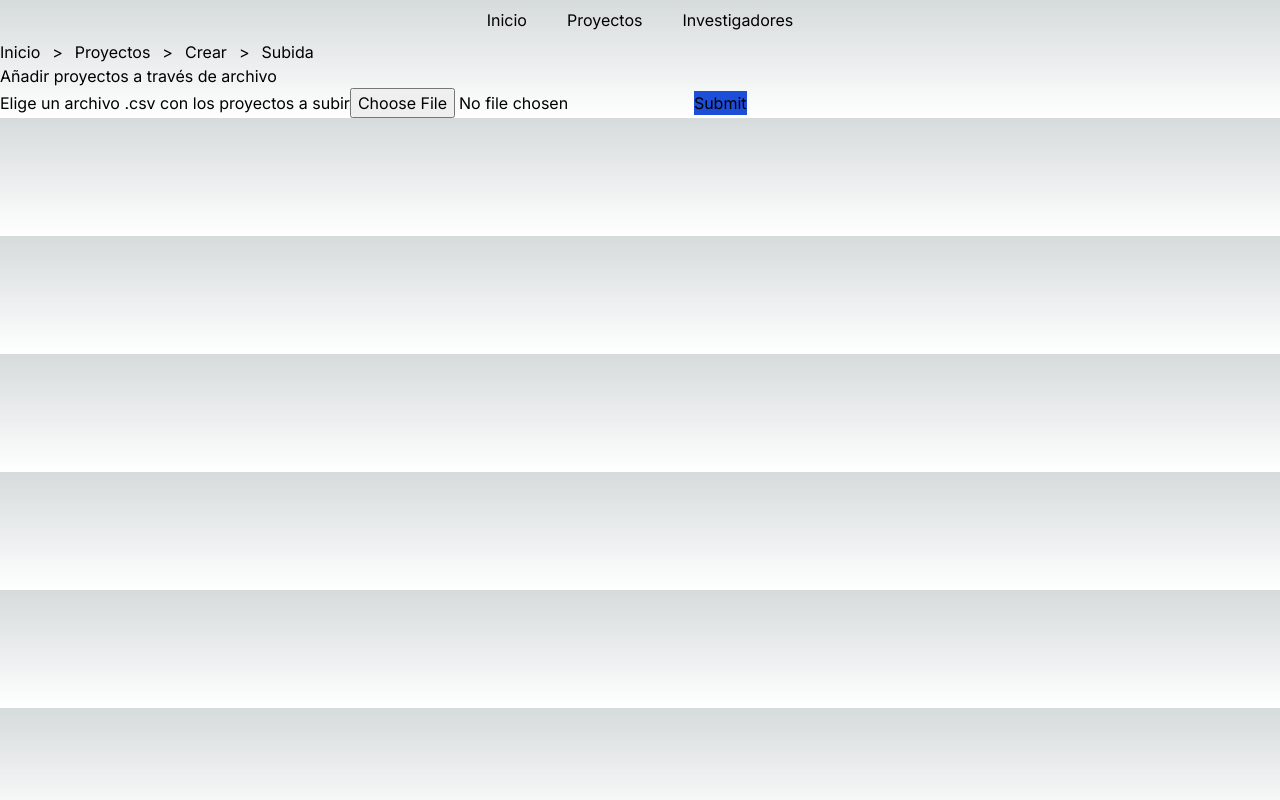
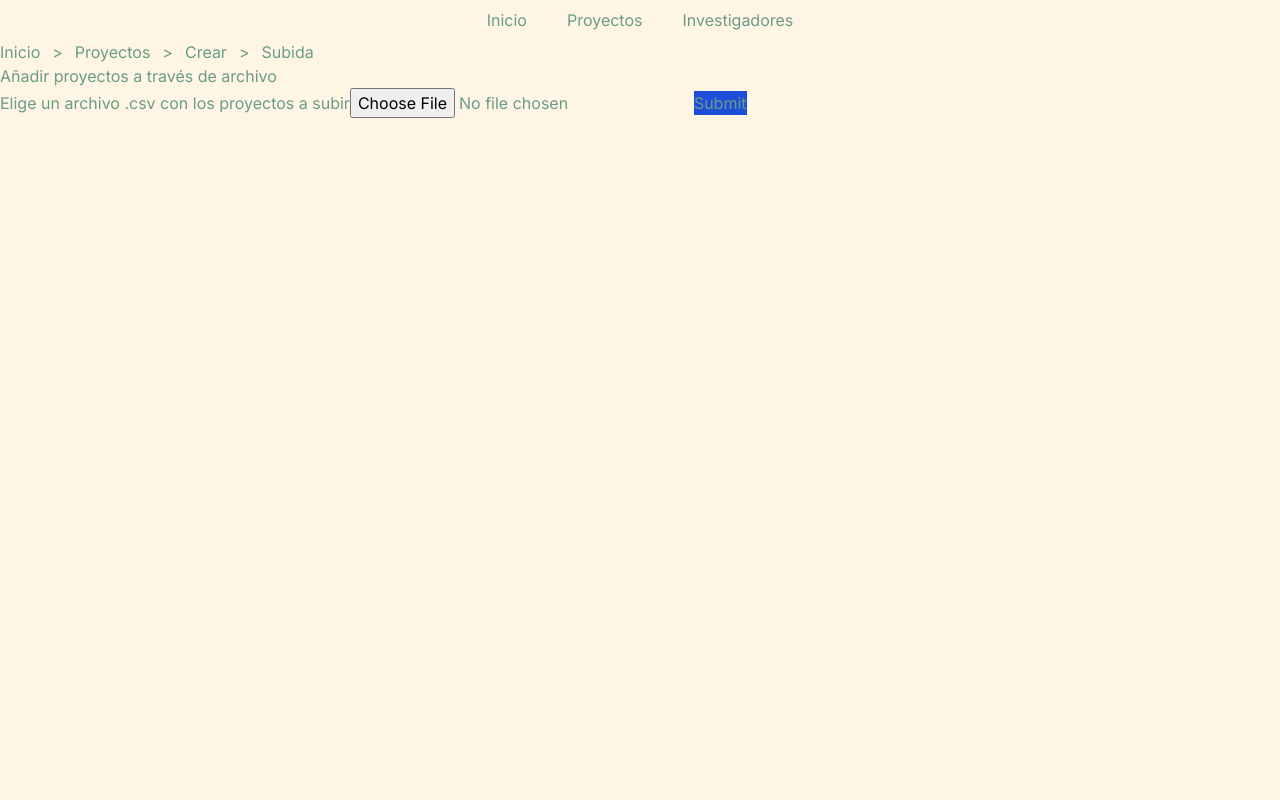
Before and after one commit to miguelliar/tfg-miguel, a Next.js app: page /proyectos/crear/subida in a window 1280 px wide. Built offline with nearby package versions, Linux system fonts and the light colour scheme.

Commit message:
style: add tailwind styles and change page design

```diff
--- a/package.json
+++ b/package.json
@@ -11,6 +11,7 @@
   },
   "dependencies": {
     "@heroicons/react": "^2.1.4",
+    "classnames": "^2.5.1",
     "dotenv": "^16.4.5",
     "next": "^14.2.12",
     "pg": "^8.11.5",
--- a/src/app/globals.css
+++ b/src/app/globals.css
@@ -3,27 +3,21 @@
 @tailwind utilities;
 
 :root {
-  --foreground-rgb: 0, 0, 0;
-  --background-start-rgb: 214, 219, 220;
-  --background-end-rgb: 255, 255, 255;
-}
-
-@media (prefers-color-scheme: dark) {
-  :root {
-    --foreground-rgb: 255, 255, 255;
-    --background-start-rgb: 0, 0, 0;
-    --background-end-rgb: 0, 0, 0;
-  }
+  --font-color: #6A9C89;
+  --highlight-color: #CD5C08;
+  --background-color: #FFF5E4;
+  --highlight-background-color: #fbfbfb;
+  --low-color: #C1D8C3;
 }
 
 body {
-  color: rgb(var(--foreground-rgb));
+  color: rgb(var(--font-color));
   background: linear-gradient(
       to bottom,
       transparent,
-      rgb(var(--background-end-rgb))
+      rgb(var(--background-color))
     )
-    rgb(var(--background-start-rgb));
+    rgb(var(--highlight-background-color));
 }
 
 @layer utilities {
--- a/src/app/layout.tsx
+++ b/src/app/layout.tsx
@@ -1,5 +1,6 @@
 import "./globals.css"
 
+import cx from "classnames"
 import type { Metadata } from "next"
 import { Inter } from "next/font/google"
 
@@ -19,7 +20,9 @@ export default function RootLayout({
 }>) {
   return (
     <html lang="en">
-      <body className={inter.className}>
+      <body
+        className={cx("bg-background-color text-font-color", inter.className)}
+      >
         <HeaderNavigation />
         {children}
       </body>
--- a/tailwind.config.ts
+++ b/tailwind.config.ts
@@ -1,4 +1,4 @@
-import type { Config } from "tailwindcss";
+import type { Config } from "tailwindcss"
 
 const config: Config = {
   content: [
@@ -8,6 +8,13 @@ const config: Config = {
   ],
   theme: {
     extend: {
+      colors: {
+        "font-color": "var(--font-color)",
+        "highlight-color": "var(--highlight-color)",
+        "background-color": "var(--background-color)",
+        "highlight-background-color": "var(--highlight-background-color)",
+        "low-color": "var(--low-color)",
+      },
       backgroundImage: {
         "gradient-radial": "radial-gradient(var(--tw-gradient-stops))",
         "gradient-conic":
@@ -16,5 +23,5 @@ const config: Config = {
     },
   },
   plugins: [],
-};
-export default config;
+}
+export default config
```
Also changed, not shown: .eslintrc.json, 1 other file (tests, documents, lock files or other folders).
